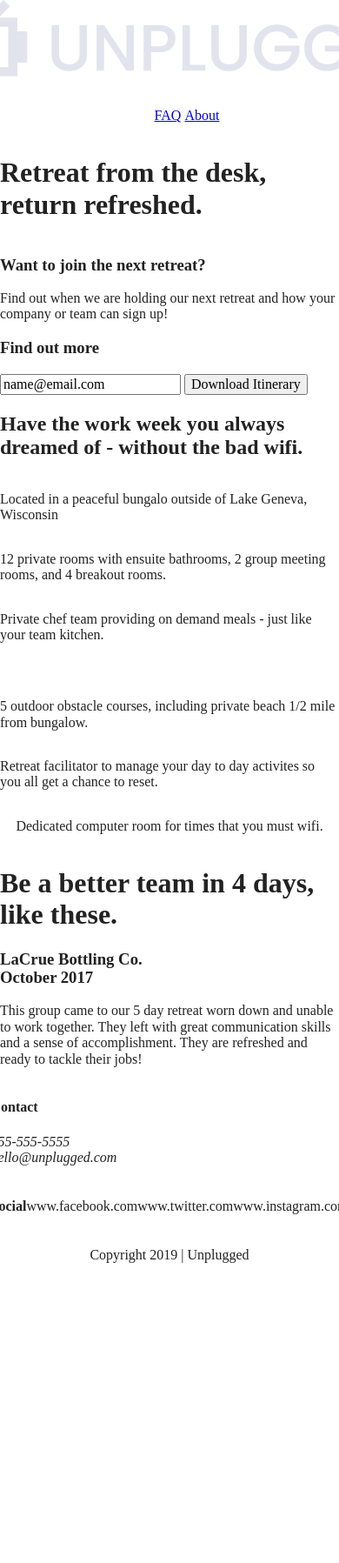
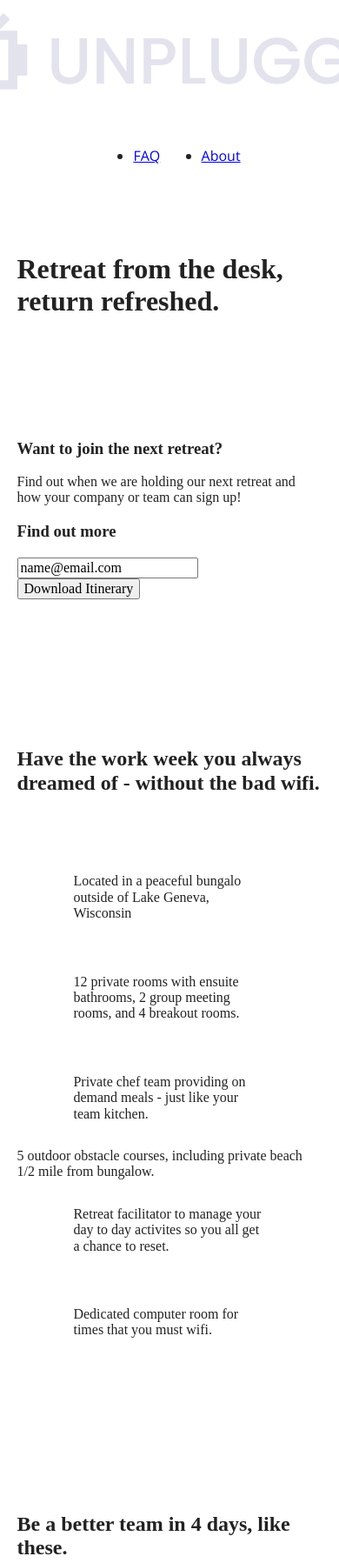
Before and after one commit to krflack/unplugged-retreat, a website built with Parcel: page index.html in a window 390 px wide. Shown: the top 1797 px of the page at 87% size. Before the commit the page ends 1468 px from the top, so only its background shows below. Built offline with nearby package versions, Linux system fonts and the light colour scheme.

Commit message:
Formatted mobile layout

```diff
--- a/css/main.css
+++ b/css/main.css
@@ -87,7 +87,15 @@ textarea {
    Author's custom styles
    ========================================================================== */
 
+.content-wrapper {
+     width: 90%;
+     margin: 50px 0;
+   }
+
 /*------------Base Header - Footer Styles-------------*/
+
+/* Header*/
+
 header, footer {
   display: flex;
   justify-content: center;
@@ -95,45 +103,89 @@ header, footer {
   flex-flow: row wrap;
 }
 
+header {
+  padding: 15px 0;
+}
+
 header .content-wrapper {
   display: flex;
   justify-content: center;
   align-items: center;
   flex-flow: row wrap;
+  margin: 0;
+}
+
+.header-divider {
+  width: 100%;
+  height: 1px;
+  margin: 10px 0 20px 0;
 }
 
 header nav {
+  display: flex;
+  justify-content: space-around;
+  align-items: center;
+  flex-flow: row wrap;
+  width: 60%;
+}
+
+header nav ul {
+  display: flex;
+  justify-content: space-around;
+  width: 100%;
+}
+
+header nav ul li {
+  font-family: 'Open Sans', sans-serif;
+  font-size:
+}
+
+/* Footer */
+
+footer {
+  flex-direction; column;
+}
+
+footer p {
+  margin: 0;
+}
+
+footer .content-wrapper {
+  width: 55%;
+  margin: 50px 0;
+}
+
+footer .contact {
+  margin-bottom: 50px;
+}
+
+footer .social-icons {
+  display: flex;
+  justify-content: space-around;
+  align-items: center;
+}
+
+footer .social-icons p {
+  display: flex;
+  justify-content: center;
+  align-items: center;
+}
+
+footer .copyright {
+  padding: 20px, 0;
+}
+
+/*------------------Mobile Styles - Homepage-----------------------*/
+
+/* Hero Area */
+
+.hero-area {
   display: flex;
   justify-content: center;
   flex-flow: row wrap;
 }
 
-header nav ul li {
-  display: flex;
-  justify-content: space-around;
-  list-style: none;
-  display: inline-block;
-}
-
-footer .social {
-  display: flex;
-  justify-content: center;
-  align-items: center;
-}
-
-footer .social-icons {
-  display: flex;
-  justify-content: space-around;
-  flex-wrap: nowrap;
-}
-
-/*------------------Main Styles-----------------------*/
-.hero-area {
-  display: flex;
-  justify-content: center;
-  align-items: center;
-  flex-flow: row wrap;
-}
+/* Aside */
 
 aside {
   display: flex;
@@ -142,13 +194,23 @@ aside {
   flex-flow: row wrap;
 }
 
+/* Features */
+
 .features {
   display: flex;
   justify-content: center;
-  align-items: center;
   flex-flow: row wrap;
+  padding: 50px 0;
 }
 
+.features h2 {
+  margin-bottom: 60px;
+}
+
+.features article {
+  width: 63%;
+  margin: 30px 0;
+}
 .features-items {
   display: flex;
   justify-content: center;
@@ -156,19 +218,36 @@ aside {
   flex-flow: row wrap;
 }
 
+.features p {
+  margin: 0;
+}
+
+/* Reviews */
+
 .reviews {
   display: flex;
   justify-content: center;
-  align-items: center;
   flex-flow: row wrap;
 }
 
-/*------------------About Styles-----------------------*/
+.reviews h2 {
+  margin-bottom: 40px;
+}
+
+.reviews h3 {
+  width: 55%;
+  margin: 20px 0;
+}
+
+/* ==================================================================
+    About Page
+   ================================================================== */
 .mission {
   display: flex;
   justify-content: center;
   align-items: center;
   flex-flow: row wrap;
+  margin: 50px 0;
 }
 
 .contact-section {
@@ -178,12 +257,19 @@ aside {
   flex-flow: row wrap;
 }
 
-/*------------------FAQ Styles-----------------------*/
+.contact-content p {
+  margin: 0;
+}
+
+/* ==================================================================
+    FAQ Page
+   ================================================================== */
 .faq {
   display: flex;
   justify-content: center;
   align-items: center;
   flex-flow: row wrap;
+  margin: 50px 0 0 0;
 }
 
 .faq .content-wrapper {
@@ -191,6 +277,14 @@ aside {
   justify-content: center;
   align-items: center;
   flex-flow: row wrap;
+}
+
+.faq h2 {
+  margin-bottom: 40px;
+}
+
+.faq-content p {
+  margin-bottom: 50px;
 }
 
 /* ==========================================================================
--- a/index.html
+++ b/index.html
@@ -18,6 +18,8 @@
 
   <link rel="stylesheet" href="css/normalize.css">
   <link rel="stylesheet" href="css/main.css">
+
+  <link href="https://fonts.googleapis.com/css2?family=Open+Sans:wght@400;700&family=Poppins:wght@400;700&display=swap" rel="stylesheet">
 
   <meta name="theme-color" content="#fafafa">
 </head>
@@ -108,7 +110,7 @@
 
   <section class="reviews">
     <div class="content-wrapper">
-      <h1>Be a better team in 4 days, like these.</h1>
+      <h2>Be a better team in 4 days, like these.</h2>
       <!--<img src="img/group-photo.jpg" alt="Group photo">-->
       <article>
         <div>
@@ -149,10 +151,10 @@
           <p>
             www.instagram.com
           </p>
-        </div>
-      </div>
-    </div>
-  </div>
+        </div><!--social-icons-->
+      </div><!--social-->
+    </div><!--footer-content-->
+  </div> <!--content-wrapper-->
   <div class="copyright">
     <p>Copyright 2019 | Unplugged</p>
   </div>
```
Also changed, not shown: about/index.html (+2 -0 lines), faq/index.html (+2 -0 lines).
